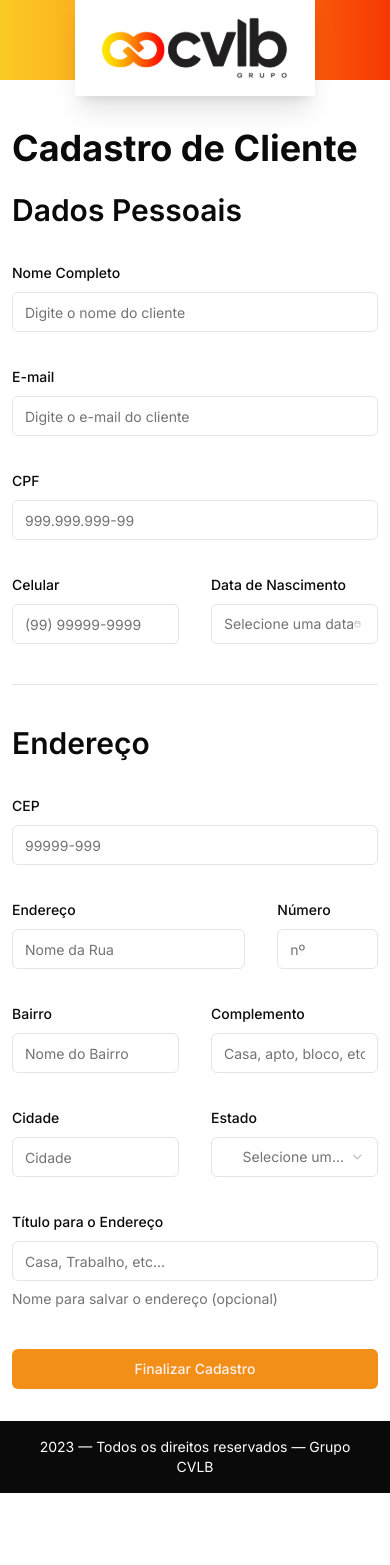
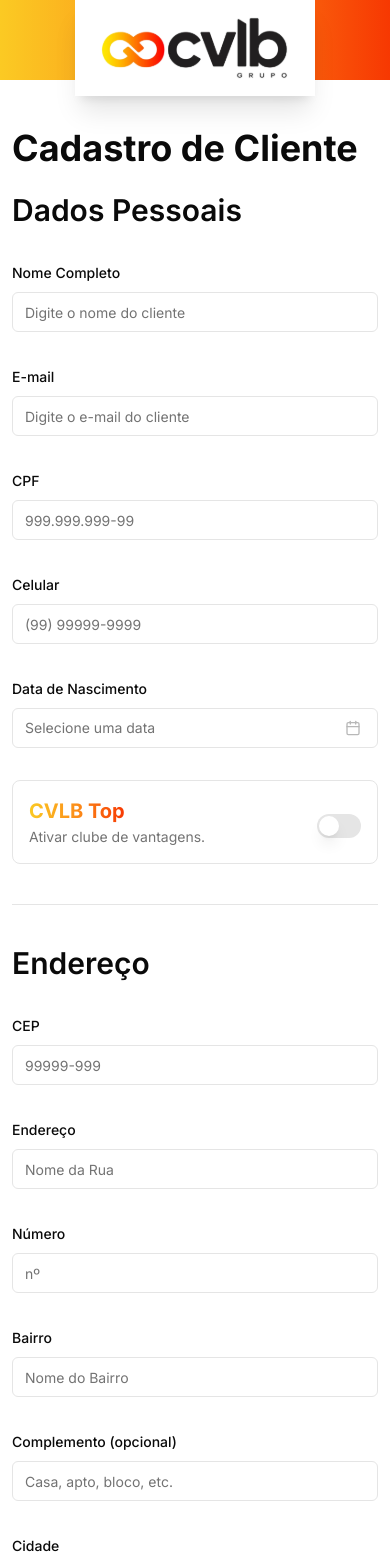
Before and after one commit to kenmarcos/customers-cvlb_front, a Next.js app: page /cadastro-cliente in a window 390 px wide. Shown: the top 1565 px of the page. Before the commit the page ends 1493 px from the top, so only its background shows below. Built offline with nearby package versions, Linux system fonts and the light colour scheme.

Commit message:
feat: add switch field on customer register form

```diff
--- a/package.json
+++ b/package.json
@@ -15,6 +15,7 @@
     "@radix-ui/react-select": "^2.0.0",
     "@radix-ui/react-separator": "^1.0.3",
     "@radix-ui/react-slot": "^1.0.2",
+    "@radix-ui/react-switch": "^1.0.3",
     "class-variance-authority": "^0.7.0",
     "clsx": "^2.0.0",
     "date-fns": "^2.30.0",
--- a/src/app/(pages)/cadastro-cliente/components/customer-register-form.tsx
+++ b/src/app/(pages)/cadastro-cliente/components/customer-register-form.tsx
@@ -26,6 +26,7 @@ import {
   SelectTrigger,
   SelectValue,
 } from "@/components/ui/select";
+import { Switch } from "@/components/ui/switch";
 import { cn } from "@/lib/utils";
 import { states } from "@/utils/stateOptions";
 import { zodResolver } from "@hookform/resolvers/zod";
@@ -62,6 +63,7 @@ const formSchema = z.object({
   birthdate: z.date({
     required_error: "Campo obrigatório.",
   }),
+  isClubMember: z.boolean(),
   title: z.string(),
   zipCode: z.string({
     required_error: "Campo obrigatório.",
@@ -90,6 +92,7 @@ const CustomerRegisterForm = () => {
     defaultValues: {
       title: "",
       complement: "",
+      isClubMember: false,
     },
   });
 
@@ -153,7 +156,7 @@ const CustomerRegisterForm = () => {
               )}
             />
 
-            <div className="grid grid-cols-2 gap-8">
+            <div className="grid grid-cols-1 gap-8 sm:grid-cols-2">
               <FormField
                 control={form.control}
                 name="cellphone"
@@ -210,6 +213,29 @@ const CustomerRegisterForm = () => {
                 )}
               />
             </div>
+
+            <FormField
+              control={form.control}
+              name="isClubMember"
+              render={({ field }) => (
+                <FormItem className="flex flex-row items-center justify-between rounded-lg border p-4">
+                  <div className="space-y-0.5">
+                    <FormLabel className="bg-gradient-cvlb bg-clip-text text-xl font-bold text-transparent">
+                      CVLB Top
+                    </FormLabel>
+                    <FormDescription>
+                      Ativar clube de vantagens.
+                    </FormDescription>
+                  </div>
+                  <FormControl>
+                    <Switch
+                      checked={field.value}
+                      onCheckedChange={field.onChange}
+                    />
+                  </FormControl>
+                </FormItem>
+              )}
+            />
           </div>
 
           <div className="space-y-8 border-t border-border pt-10 lg:border-l lg:border-t-0 lg:pl-6 lg:pt-0">
@@ -229,12 +255,12 @@ const CustomerRegisterForm = () => {
               )}
             />
 
-            <div className="grid grid-cols-3 gap-8">
+            <div className="grid grid-cols-1 gap-8 sm:grid-cols-3">
               <FormField
                 control={form.control}
                 name="street"
                 render={({ field }) => (
-                  <FormItem className="col-span-2">
+                  <FormItem className="sm:col-span-2">
                     <FormLabel>Endereço</FormLabel>
                     <FormControl>
                       <Input placeholder="Nome da Rua" {...field} />
@@ -259,7 +285,7 @@ const CustomerRegisterForm = () => {
               />
             </div>
 
-            <div className="grid grid-cols-2 gap-8">
+            <div className="grid grid-cols-1 gap-8 sm:grid-cols-2">
               <FormField
                 control={form.control}
                 name="district"
@@ -279,7 +305,7 @@ const CustomerRegisterForm = () => {
                 name="complement"
                 render={({ field }) => (
                   <FormItem>
-                    <FormLabel>Complemento</FormLabel>
+                    <FormLabel>Complemento (opcional)</FormLabel>
                     <FormControl>
                       <Input placeholder="Casa, apto, bloco, etc." {...field} />
                     </FormControl>
@@ -289,7 +315,7 @@ const CustomerRegisterForm = () => {
               />
             </div>
 
-            <div className="grid grid-cols-2 gap-8">
+            <div className="grid grid-cols-1 gap-8 sm:grid-cols-2">
               <FormField
                 control={form.control}
                 name="city"
@@ -343,20 +369,17 @@ const CustomerRegisterForm = () => {
               name="title"
               render={({ field }) => (
                 <FormItem>
-                  <FormLabel>Título para o Endereço</FormLabel>
+                  <FormLabel>Título (opcional)</FormLabel>
                   <FormControl>
                     <Input placeholder="Casa, Trabalho, etc..." {...field} />
                   </FormControl>
-                  <FormDescription>
-                    Nome para salvar o endereço (opcional)
-                  </FormDescription>
                   <FormMessage />
                 </FormItem>
               )}
             />
           </div>
 
-          <div className="mt-10 text-center lg:col-span-2">
+          <div className="mt-14 text-center lg:col-span-2">
             <Button type="submit" className="w-full max-w-md">
               Finalizar Cadastro
             </Button>
--- /dev/null
+++ b/src/components/ui/switch.tsx
@@ -0,0 +1,29 @@
+"use client";
+
+import * as React from "react";
+
+import { cn } from "@/lib/utils";
+import * as SwitchPrimitives from "@radix-ui/react-switch";
+
+const Switch = React.forwardRef<
+  React.ElementRef<typeof SwitchPrimitives.Root>,
+  React.ComponentPropsWithoutRef<typeof SwitchPrimitives.Root>
+>(({ className, ...props }, ref) => (
+  <SwitchPrimitives.Root
+    className={cn(
+      "peer inline-flex h-6 w-11 shrink-0 cursor-pointer items-center rounded-full border-2 border-transparent transition-colors focus-visible:outline-none focus-visible:ring-2 focus-visible:ring-ring focus-visible:ring-offset-2 focus-visible:ring-offset-background disabled:cursor-not-allowed disabled:opacity-50 data-[state=checked]:bg-primary data-[state=unchecked]:bg-input",
+      className,
+    )}
+    {...props}
+    ref={ref}
+  >
+    <SwitchPrimitives.Thumb
+      className={cn(
+        "pointer-events-none block h-5 w-5 rounded-full bg-background shadow-lg ring-0 transition-transform data-[state=checked]:translate-x-5 data-[state=unchecked]:translate-x-0",
+      )}
+    />
+  </SwitchPrimitives.Root>
+));
+Switch.displayName = SwitchPrimitives.Root.displayName;
+
+export { Switch };
```
Also changed, not shown: 1 other file (tests, documents, lock files or other folders).
